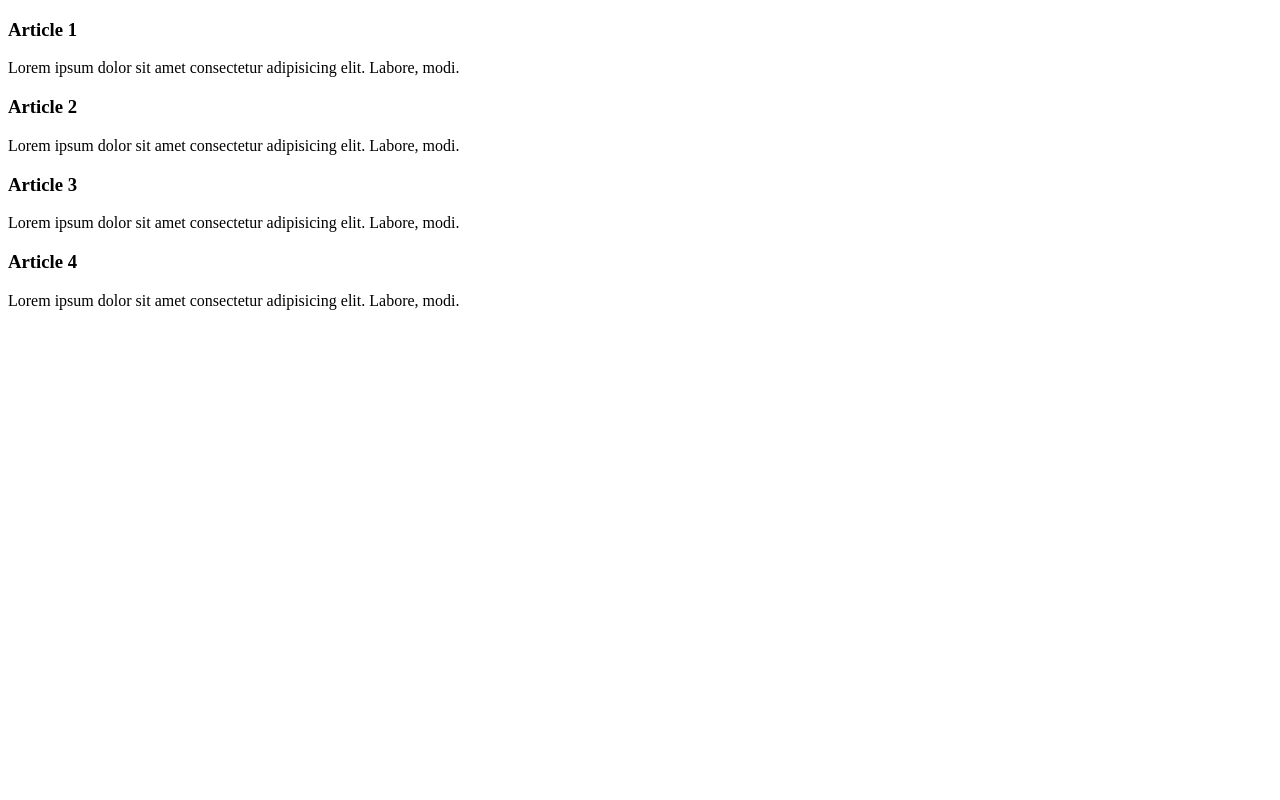
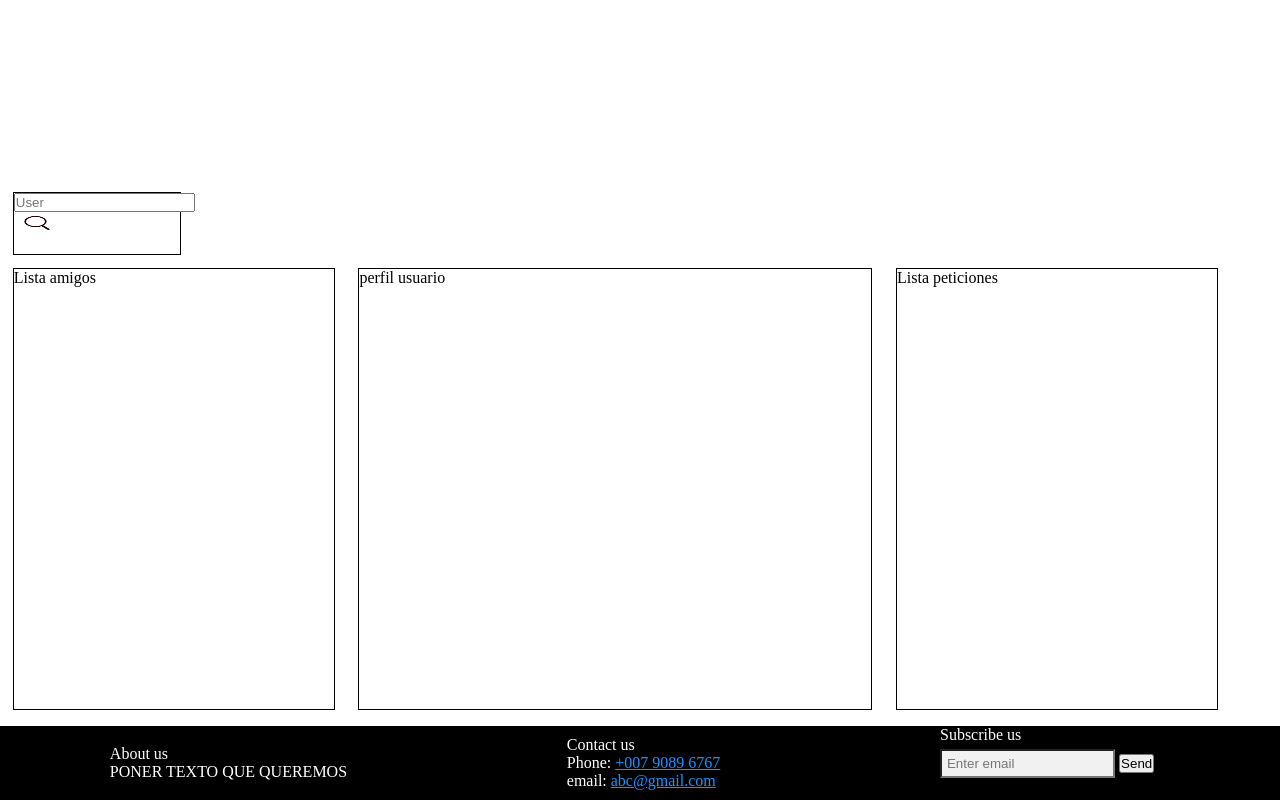
Before and after one commit to lservera03/practicaWeb, a website: page src/amistad.html in a window 1280 px wide. Drawn offline with Linux system fonts and the light colour scheme.

Commit message:
friends page started

```diff
--- a/src/amistad.css
+++ b/src/amistad.css
@@ -0,0 +1,72 @@
+* {
+    padding: 0px;
+    margin: 0px;
+}
+
+footer{
+    position: fixed;
+    bottom: 0;
+    width: 100%;
+    background-color: black;
+}
+.footer_section{
+    color: white;
+    display: flex;
+    justify-content: space-around;
+    align-items: center;
+}
+.footer_section a {
+    color: dodgerblue;
+}
+.bloquefooter input[type=text]{
+    width: 70%;
+    padding: 5px;
+    margin: 5px 0 22px 0;
+    background: #f1f1f1;
+}
+
+#searcher{
+    margin-top: 15%;
+    margin-left: 1%;
+    width: 13%;
+    height: 10%;
+    display: flex;
+}
+
+
+#friendsList{
+    position: absolute;
+    margin-top: 1%;
+    margin-left: 1%;
+    width: 25%;
+    height: 55%;
+}
+
+#userProfile{
+    position: absolute;
+    margin-top: 1%;
+    margin-left: 28%;
+    width: 40%;
+    height: 55%;
+}
+
+
+#petitionsList{
+    position: absolute;
+    margin-top: 1%;
+    margin-left: 70%;
+    width: 25%;
+    height: 55%;
+}
+
+#searcher input[type="image"]{
+    margin-top: 1%;
+    height: 30%;
+    width: 20%;
+    margin-left: 3%;
+}
+
+
+main div{
+    border: solid 1px;
+}
--- a/src/amistad.html
+++ b/src/amistad.html
@@ -4,29 +4,57 @@
     <meta charset="UTF-8">
     <meta http-equiv="X-UA-Compatible" content="IE=edge">
     <meta name="viewport" content="width=device-width, initial-scale=1.0">
-    <title>Nodemon + browser-sync</title>
+    <title>Friends</title>
     <link rel="stylesheet" href="amistad.css">
 </head>
 <body>
+<header>
+
+</header>
 <main>
-    <section>
-        <article>
-            <h1>Article 1</h1>
-            <p>Lorem ipsum dolor sit amet consectetur adipisicing elit. Labore, modi.</p>
-        </article>
-        <article>
-            <h1>Article 2</h1>
-            <p>Lorem ipsum dolor sit amet consectetur adipisicing elit. Labore, modi.</p>
-        </article>
-        <article>
-            <h1>Article 3</h1>
-            <p>Lorem ipsum dolor sit amet consectetur adipisicing elit. Labore, modi.</p>
-        </article>
-        <article>
-            <h1>Article 4</h1>
-            <p>Lorem ipsum dolor sit amet consectetur adipisicing elit. Labore, modi.</p>
-        </article>
+    <div id="searcher">
+        <form>
+            <input type="text" name="user" placeholder="User" required>
+            <input type="image" src="image/search.png">
+        </form>
+    </div>
+    <div id="friendsList">
+        Lista amigos
+    </div>
+    <div id="userProfile">
+        perfil usuario
+    </div>
+    <div id="petitionsList">
+        Lista peticiones
+    </div>
+</main>
+<footer>
+    <section class="footer_section">
+        <div class="bloquefooter">
+            <div class="topic">About us</div>
+            <p>PONER TEXTO QUE QUEREMOS</p>
+        </div>
+
+
+        <div class="bloquefooter">
+            <div class="topic">Contact us</div>
+            <div>
+                <p>Phone: <a href="#"><i></i> +007 9089 6767</a></p>
+            </div>
+            <div>
+                <p>email: <a href="#"><i></i> abc@gmail.com</a></p>
+            </div>
+        </div>
+
+
+        <div class="bloquefooter">
+            <div class="topic">Subscribe us</div>
+            <form action="#">
+                <input type="text" placeholder="Enter email">
+                <input type="submit" name="" value="Send">
+            </form>
+        </div>
     </section>
-</main>
+</footer>
 </body>
 </html>
```
Also changed, not shown: src/image/search.png (added).
